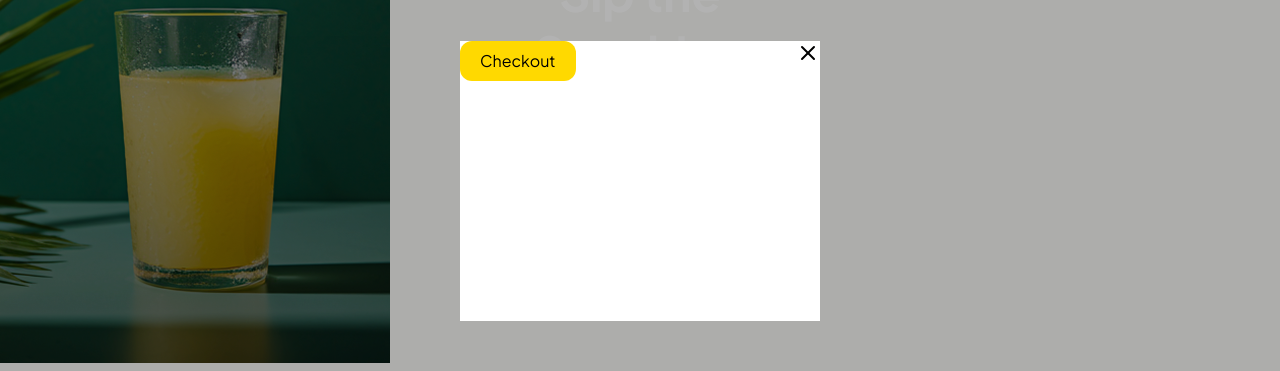
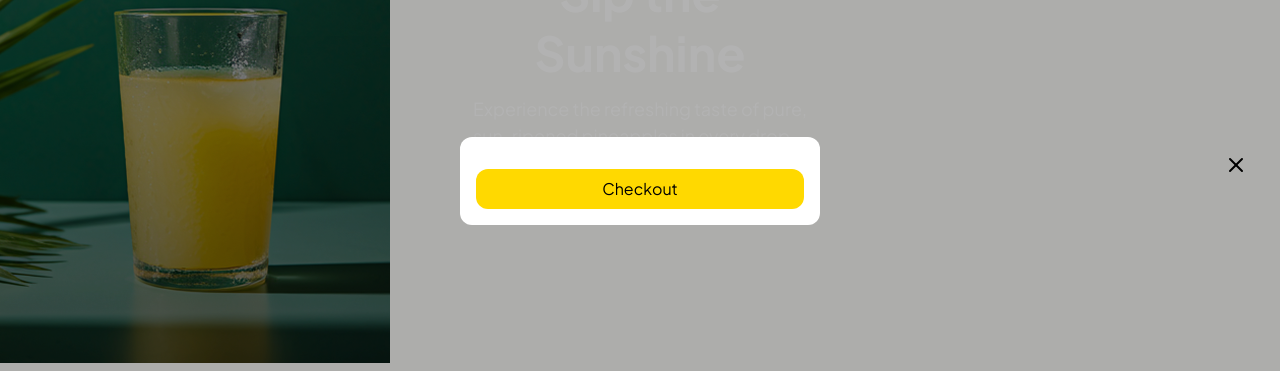
Before and after one commit to chrvnixx/pineapple-juice, a React (Vite) app in the folder pineapple/: page / in a window 1280 px wide. Both pictures are taken after a click on the element 1250 px from the left and 31 px from the top of the page. Shown: the part 219-590 px from the top of the page. Built offline with nearby package versions, Linux system fonts and the light colour scheme.

Commit message:
Create Cart component

```diff
--- a/pineapple/src/components/Cart.jsx
+++ b/pineapple/src/components/Cart.jsx
@@ -1,11 +1,54 @@
 import { XIcon } from "lucide-react";
-import React from "react";
+import React, { useEffect, useState } from "react";
+import { useCart } from "./CartContext";
 
 export default function Cart({ onClose }) {
+  const { cart, quantity, increaseQuantity, decreaseQuantity, total } =
+    useCart();
+
   return (
-    <div className="bg-white w-90 h-70 mx-4 ">
-      <XIcon onClick={onClose} className="float-right" />
-      <button className="bg-[#ffd900] px-5 py-2 rounded-xl ">Checkout</button>
+    <div className="relative flex flex-col bg-white w-90 max-h-[70%]  mx-4 overflow-auto p-4 rounded-xl ">
+      <XIcon onClick={onClose} className="fixed right-8" />
+      {cart.map((item) => (
+        <div key={item.id} className="mt-8">
+          <div className="flex items-center justify-between">
+            <div className="flex justify-between items-center gap-4">
+              <img src={item.image} className="w-20 h-20" alt="" />
+              <div className="flex flex-col">
+                <span className="font-bold">{item.name} </span>
+                <span className="opacity-50">${item.price} </span>
+              </div>
+            </div>
+
+            {/* increase/decrease buttons */}
+            <div className="flex bg-[#c4e2ff]/30 h-10 text-[18px] items-center rounded-xl mt-2 text-black/50">
+              <button
+                onClick={() => decreaseQuantity(item.id)}
+                className=" px-2 "
+              >
+                -
+              </button>
+              <span className="px-2">{item.quantity}</span>
+              <button
+                onClick={() => increaseQuantity(item.id)}
+                className=" px-2"
+              >
+                +
+              </button>
+            </div>
+          </div>
+
+          <div className="mt-8 flex justify-between">
+            <span className="text-[18px] opacity-50 ">Total</span>
+            <span>${item.price * item.quantity}</span>
+          </div>
+        </div>
+      ))}
+
+      {/* checkout button */}
+      <button className="bg-[#ffd900] px-5 py-2 rounded-xl mt-4 ">
+        Checkout
+      </button>
     </div>
   );
 }
--- a/pineapple/src/components/CartContext.jsx
+++ b/pineapple/src/components/CartContext.jsx
@@ -1,16 +1,24 @@
-import { createContext, useContext, useState } from "react";
+import { createContext, useContext, useEffect, useState } from "react";
 
 const CartContext = createContext();
 
+const oldCart = localStorage.getItem("storeCart");
+
 export function CartProvider({ children }) {
-  const [cart, setCart] = useState([]);
+  const [cart, setCart] = useState(JSON.parse(oldCart) || []);
   const [quantity, setQuantity] = useState(1);
+  const [total, setTotal] = useState(0);
+
+  useEffect(() => {
+    localStorage.setItem("storeCart", JSON.stringify(cart));
+  }, [cart]);
+
   function addProduct(product) {
     setCart((prevCart) => {
       const existingItem = prevCart.find((item) => item.id === product.id);
 
       if (existingItem) {
-        prevCart.map((item) =>
+        return prevCart.map((item) =>
           item.id === product.id
             ? { ...item, quantity: item.quantity + quantity }
             : item,
@@ -19,8 +27,37 @@ export function CartProvider({ children }) {
       return [...prevCart, { ...product, quantity: quantity }];
     });
   }
+
+  function increaseQuantity(id) {
+    setCart((prevCart) => {
+      return prevCart.map((item) =>
+        item.id === id ? { ...item, quantity: item.quantity + 1 } : "",
+      );
+    });
+  }
+
+  function decreaseQuantity(id) {
+    setCart((prevCart) => {
+      return prevCart
+        .map((item) =>
+          item.id === id ? { ...item, quantity: item.quantity - 1 } : item,
+        )
+        .filter((item) => item.quantity > 0);
+    });
+  }
+
   return (
-    <CartContext.Provider value={{ addProduct, quantity, setQuantity, cart }}>
+    <CartContext.Provider
+      value={{
+        addProduct,
+        quantity,
+        setQuantity,
+        cart,
+        increaseQuantity,
+        decreaseQuantity,
+        total,
+      }}
+    >
       {children}
     </CartContext.Provider>
   );
--- a/pineapple/src/components/Navbar.jsx
+++ b/pineapple/src/components/Navbar.jsx
@@ -1,13 +1,15 @@
 import { ShoppingCartIcon } from "@phosphor-icons/react";
 import { Menu } from "lucide-react";
 import React from "react";
+import { useNavigate } from "react-router";
 
 export default function Navbar({ setOpen }) {
+  const navigate = useNavigate();
   return (
     <div>
       <div className="flex justify-between p-4">
         <Menu />
-        <div className="text-[20px] font-bold ">
+        <div onClick={() => navigate("/")} className="text-[20px] font-bold ">
           Pineapple <span className="text-[#ffd900] ">Juice</span>
         </div>
         <div onClick={() => setOpen(true)}>
--- a/pineapple/src/pages/LandingPage.jsx
+++ b/pineapple/src/pages/LandingPage.jsx
@@ -4,8 +4,10 @@ import pineapple from "../assets/landing-page/pineapple.png";
 import Card1 from "../components/Card1";
 import { LeafIcon, LightningIcon } from "@phosphor-icons/react";
 import { XCircleIcon } from "lucide-react";
+import { useNavigate } from "react-router";
 
 export default function LandingPage() {
+  const navigate = useNavigate();
   return (
     <div>
       <div className="relative ">
@@ -22,7 +24,11 @@ export default function LandingPage() {
             sun-ripened pineapples in every drop.
           </p>
 
-          <button className="bg-[#FFD900] py-3 px-13.75 rounded-full font-semibold mt-6">
+          {/* Shop now button */}
+          <button
+            onClick={() => navigate("/product")}
+            className="bg-[#FFD900] py-3 px-13.75 rounded-full font-semibold mt-6"
+          >
             Shop Now
           </button>
         </div>
--- a/pineapple/src/pages/ProductPage.jsx
+++ b/pineapple/src/pages/ProductPage.jsx
@@ -3,9 +3,11 @@ import goldPineapple from "../assets/product-page/goldPineapple.png";
 import { ArrowLeft, StarIcon } from "lucide-react";
 import CheckoutButtons from "../components/CheckoutButtons";
 import { useCart } from "../components/CartContext";
+import { useNavigate } from "react-router";
 
 export default function ProductPage() {
   const { quantity, addProduct, cart } = useCart();
+  const navigate = useNavigate();
 
   const product = {
     id: 1,
@@ -20,7 +22,10 @@ export default function ProductPage() {
     <div>
       <div className="relative">
         <img src={goldPineapple} alt="" />
-        <div className="bg-[#ffd900]/80 absolute top-4 left-4 p-2 rounded-full">
+        <div
+          onClick={() => navigate(-1)}
+          className="bg-[#ffd900]/80 absolute top-4 left-4 p-2 rounded-full"
+        >
           <ArrowLeft />
         </div>
       </div>
```
